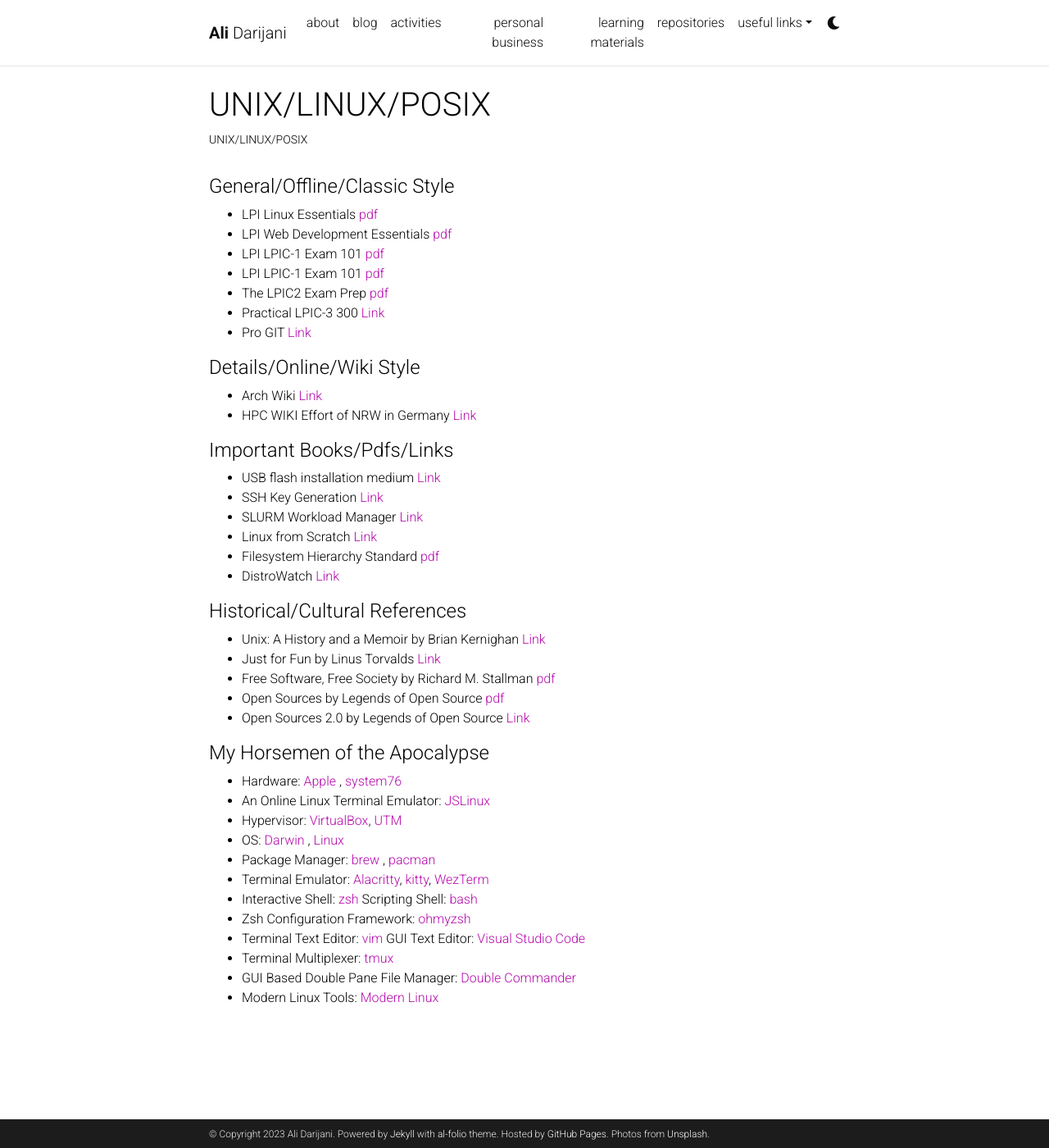
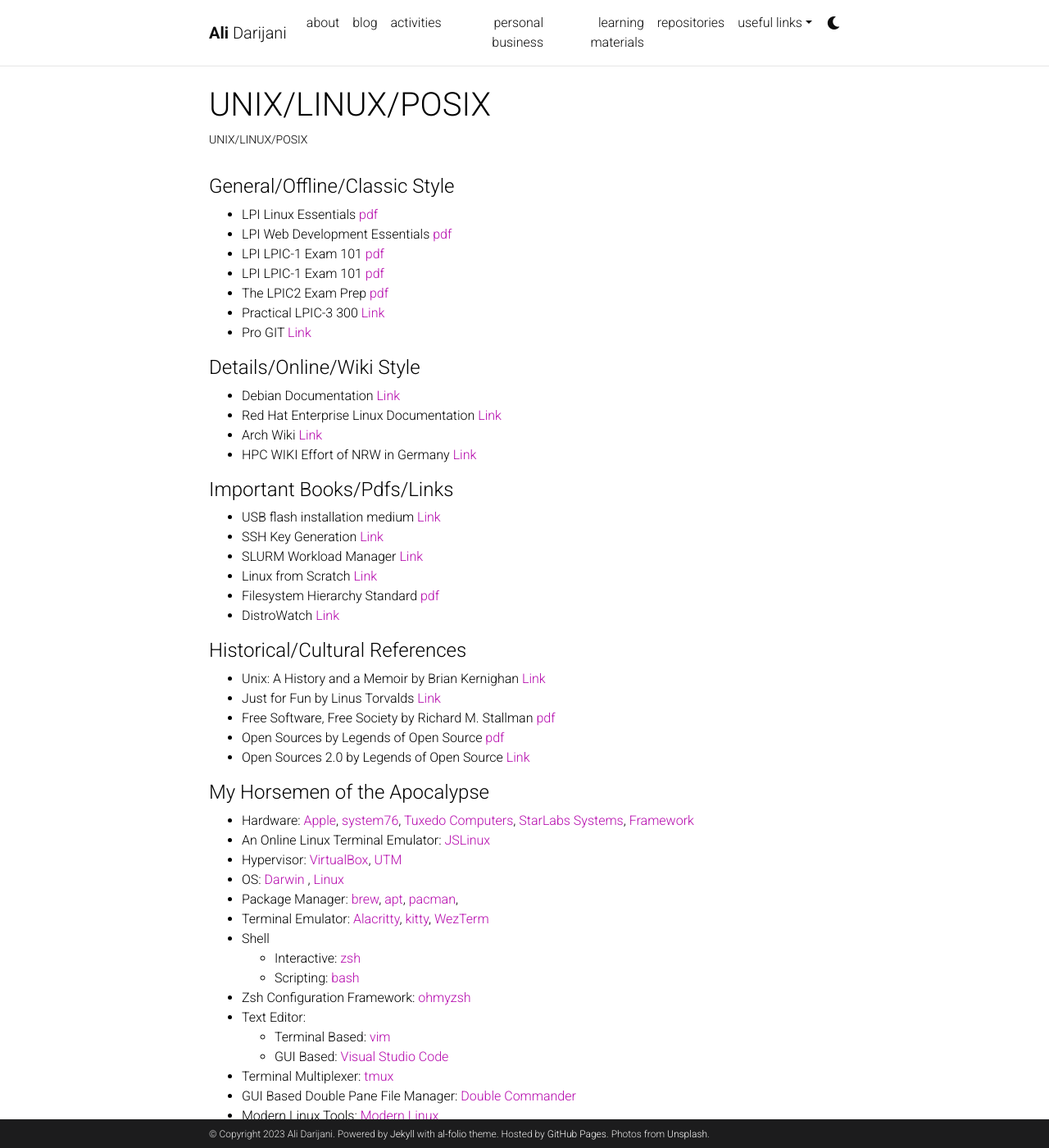
Before and after one commit to adarijani/adarijani.github.io_archived, a Jekyll site: the page built from _projects/t_02_unix_linux_posix.md, in a window 1280 px wide and 1400 px high. Shown: the whole window at 82% size. Built offline with Jekyll 4.4.1, drawn with Linux system fonts in a browser that asks for light colours; comment, search, counter and statistics services are not loaded; a style sheet for code colours, icons or effects is not loaded.

Commit message:
Update t_02_unix_linux_posix.md

```diff
--- a/_projects/t_02_unix_linux_posix.md
+++ b/_projects/t_02_unix_linux_posix.md
@@ -18,6 +18,8 @@
 * Pro GIT [Link](https://github.com/progit/progit2/releases/download/2.1.360/progit.pdf)
 
 #### Details/Online/Wiki Style
+* Debian Documentation [Link](https://www.debian.org/doc/)
+* Red Hat Enterprise Linux Documentation [Link](https://access.redhat.com/documentation/en-us/red_hat_enterprise_linux/9)
 * Arch Wiki [Link](https://wiki.archlinux.org/)
 * HPC WIKI Effort of NRW in Germany [Link](https://hpc-wiki.info/hpc/HPC_Wiki)
 
@@ -37,15 +39,19 @@
 * Open Sources 2.0 by Legends of Open Source [Link](https://www.oreilly.com/library/view/open-sources-20/0596008023/)
 
 #### My Horsemen of the Apocalypse
-* Hardware: [Apple](https://www.apple.com/mac/) , [system76](https://system76.com/)
+* Hardware: [Apple](https://www.apple.com/mac/), [system76](https://system76.com/), [Tuxedo Computers](https://www.tuxedocomputers.com/), [StarLabs Systems](https://de.starlabs.systems/), [Framework](https://frame.work/de/en)
 * An Online Linux Terminal Emulator: [JSLinux](https://bellard.org/jslinux/)
 * Hypervisor: [VirtualBox](https://www.virtualbox.org/), [UTM](https://mac.getutm.app/)
 * OS: [Darwin](https://github.com/apple/darwin-xnu) , [Linux](https://www.kernel.org/)
-* Package Manager: [brew](https://brew.sh/) , [pacman](https://archlinux.org/pacman/)
+* Package Manager: [brew](https://brew.sh/), [apt](https://wiki.debian.org/Apt), [pacman](https://archlinux.org/pacman/),
 * Terminal Emulator: [Alacritty](https://alacritty.org/), [kitty](https://sw.kovidgoyal.net/kitty/), [WezTerm](https://wezfurlong.org/wezterm/)
-* Interactive Shell: [zsh](https://www.zsh.org/) Scripting Shell: [bash](https://www.gnu.org/software/bash/)
+* Shell
+  - Interactive: [zsh](https://www.zsh.org/)
+  - Scripting: [bash](https://www.gnu.org/software/bash/)
 * Zsh Configuration Framework: [ohmyzsh](https://ohmyz.sh/)
-* Terminal Text Editor: [vim](https://www.vim.org/) GUI Text Editor: [Visual Studio Code](https://code.visualstudio.com/)
+* Text Editor:
+  - Terminal Based: [vim](https://www.vim.org/)
+  - GUI Based: [Visual Studio Code](https://code.visualstudio.com/)
 * Terminal Multiplexer: [tmux](https://github.com/tmux)
 * GUI Based Double Pane File Manager: [Double Commander](https://doublecmd.sourceforge.io/)
 * Modern Linux Tools: [Modern Linux](https://github.com/ibraheemdev/modern-unix)
```
